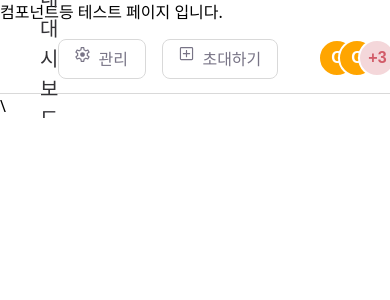
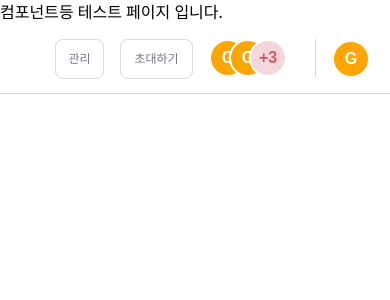
Before and after one commit to FE-3-2team/team2taskify, a Next.js app: page /test in a window 390 px wide. Shown: the top 300 px of the page. Built offline with nearby package versions, Linux system fonts and the light colour scheme.

Commit message:
[Style] Header 컬러, 폰트, 반응형 적용

```diff
--- a/src/components/common/Badge.tsx
+++ b/src/components/common/Badge.tsx
@@ -17,10 +17,9 @@ const RANDOM_COLOR = [
 
 export function Badges({ badges }: BadgesProps) {
   const device = useWindowSize();
-  const RANDOM_NUM = Math.floor(Math.random() * RANDOM_COLOR.length);
   if (badges.length < 1) return;
   const badgesArray =
-    device === "mobile" ? badges.slice(0, 2) : badges.slice(0, 4);
+    device === "desktop" ? badges.slice(0, 4) : badges.slice(0, 2);
   const count = badgesArray.length === 2 ? 2 : 4;
   return (
     <div className="relative flex flex-row w-auto h-[38px]">
--- a/src/components/common/Header.tsx
+++ b/src/components/common/Header.tsx
@@ -1,21 +1,20 @@
 import Image from "next/image";
+import { useRouter } from "next/router";
 import Profile from "./Profile";
 import Edit from "@/assets/icons/Edit.icon.svg";
 import Invite from "@/assets/icons/Invite.icon.svg";
 import Crown from "@/assets/icons/Crown.icon.svg";
 import { Badges } from "./Badge";
 import { useState } from "react";
+
 interface Props {
   user: User;
   title?: string;
   members: User[];
 }
 
-/**
- * 폰트 변경
- */
-
 export default function Header({ user, members, title }: Props) {
+  const router = useRouter();
   const [isMine, setIsMine] = useState(false);
   const dashboardTitle = title ? title : "내 대시보드";
   const Owner = members.find((member) => member.isOwner === true);
@@ -25,29 +24,54 @@ export default function Header({ user, members, title }: Props) {
   }
 
   return (
-    <div className="flex flex-row justify-between w-full h-[70px] py-[15px] pl-10 pr-20 border-b-[1px]  items-center border-[#D9D9D9] ">
+    <div className="flex flex-row justify-between w-full h-[70px] py-[15px] px-[20px] laptop:pl-10 laptop:pr-20  border-b-[1px]  items-center border-gray-D9D9D9 ">
       <div className="flex flex-row gap-2">
-        <p className="text-[#333236] text-[20px] ">{dashboardTitle}</p>
+        <p className="hidden tablet:block text-black-333236 text-xl-bold ">
+          {dashboardTitle}
+        </p>
         {isMine && <Image src={Crown} width={20} height={24} alt="mine" />}
       </div>
-      <div className="flex flex-row gap-[38px]">
-        <div className="flex flex-row gap-10 w-fit">
-          <div className="flex flex-row gap-4 ">
-            <button className="w-[88px] h-[40px] flex flex-row  py-[7px] px-4 gap-2 rounded-lg border-[1px] border-[#D9D9D9]">
-              <Image src={Edit} width={15} height={15} alt="톱니바퀴" />
-              <div className="text-[#787486]"> 관리</div>
-            </button>
-            <button className="w-[116px] h-[40px] flex flex-row  py-[7px] px-4 gap-2 rounded-lg border-[1px] border-[#D9D9D9]">
-              <Image src={Invite} width={15} height={15} alt="+" />
-              <div className="text-[#787486]">초대하기</div>
-            </button>
-          </div>
-          <div className="w-[138px]">
+
+      <div className="flex flex-row gap-4 tablet:gap-8 laptop:gap-10">
+        <div className="flex flex-row gap-4 ">
+          <button
+            onClick={() => router.push("/mypage")}
+            className="w-[49px] tablet:w-[88px] justify-center h-[40px] flex flex-row items-center py-[7px] px-3 tablet:px-4 gap-2 rounded-lg border-[1px] border-gray-D9D9D9"
+          >
+            <Image
+              className="hidden tablet:block"
+              src={Edit}
+              width={15}
+              height={15}
+              alt="톱니바퀴"
+            />
+            <div className="text-xs-medium tablet:text-md-medium text-gray-787486">
+              관리
+            </div>
+          </button>
+          <button
+            onClick={() => {}}
+            className="w-[73px] tablet:w-[116px] justify-center items-center h-[40px] flex flex-row  py-[7px] px-3 tablet:px-4 gap-2 rounded-lg border-[1px] border-gray-D9D9D9"
+          >
+            <Image
+              className="hidden tablet:block"
+              src={Invite}
+              width={15}
+              height={15}
+              alt="+"
+            />
+            <div className=" text-xs-medium tablet:text-md-medium text-gray-787486">
+              초대하기
+            </div>
+          </button>
+        </div>
+        <div className="flex w-fit flex-row gap-4 tablet:gap-6 laptop:gap-[38px]">
+          <div className=" w-[90px] laptop:w-[138px]">
             <Badges badges={members} />
           </div>
+          <div className="h-[38px]  w-[1px] bg-gray-D9D9D9" />
+          <Profile value={user} />
         </div>
-        <div className="h-[38px]  w-[1px] bg-[#D9D9D9]" />
-        <Profile value={user} />
       </div>
     </div>
   );
--- a/src/components/common/Profile.tsx
+++ b/src/components/common/Profile.tsx
@@ -5,7 +5,7 @@ interface Props {
 }
 export default function Profile({ value }: Props) {
   return (
-    <div className="flex flex-row items-center gap-3">
+    <div className="flex flex-row items-center gap-3 w-fit">
       <Badge value={value} />
       <p className="hidden text-lg-medium text-black-333236 tablet:block">
         {value?.nickname}
--- a/src/pages/test.tsx
+++ b/src/pages/test.tsx
@@ -56,7 +56,7 @@ export default function Test() {
   return (
     <div>
       <div>컴포넌트등 테스트 페이지 입니다.</div>
-      <Header user={user} members={members} />\{" "}
+      <Header user={user} members={members} />
     </div>
   );
 }
```
